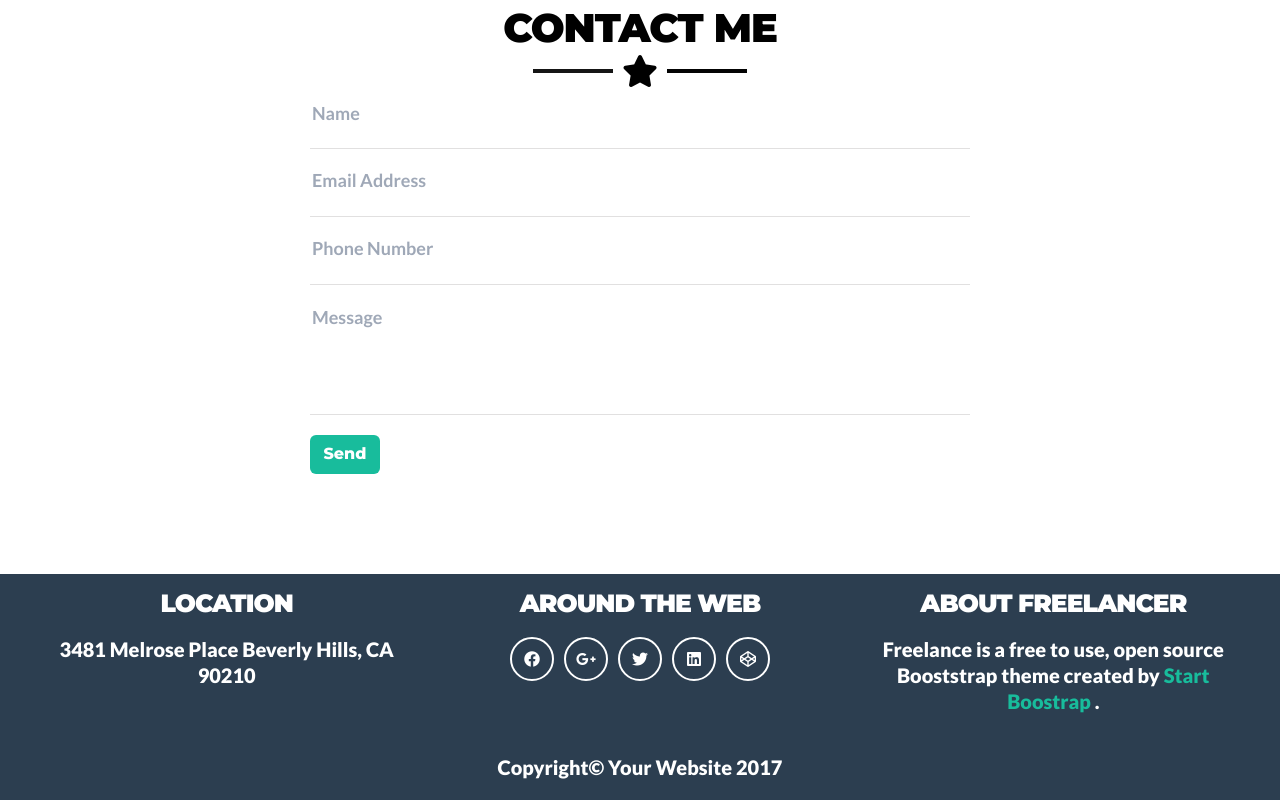
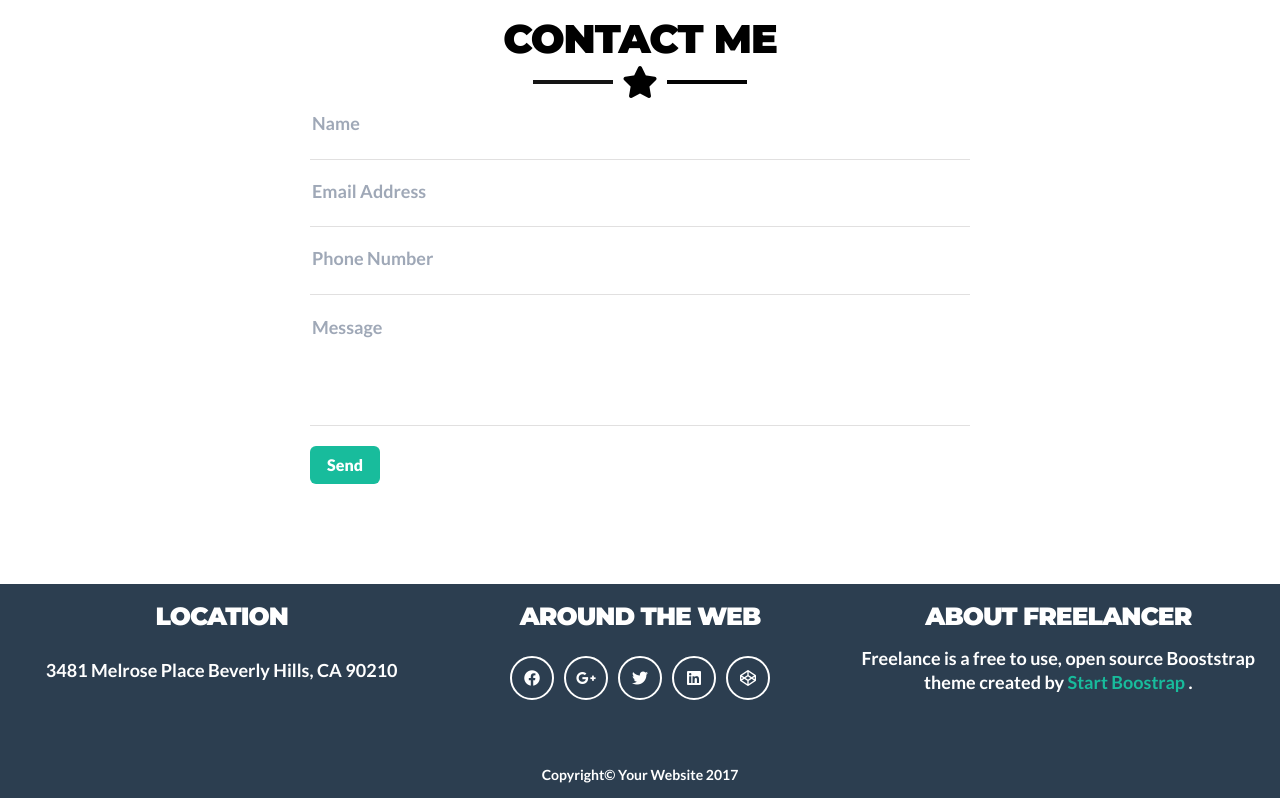
Before and after one commit to nelsonronaldobr/start-boostrap-react, a React (Vite) app: page / in a window 1280 px wide. Shown: the part 2318-3118 px from the top of the page. Built offline with nearby package versions, Linux system fonts and the light colour scheme.

Commit message:
END CHANGES

```diff
--- a/src/css-modules/Footers.module.css
+++ b/src/css-modules/Footers.module.css
@@ -7,37 +7,39 @@
     align-items: center;
     color: white;
 }
-      .footer-title{
+.footer-title {
     font-family: var(--font-primary);
     font-size: 25px;
     font-weight: 900;
     letter-spacing: -1px;
     line-height: 1;
+    text-align: start;
+}
+
+.footer-container {
+    display: grid;
+    grid-template-columns: repeat(1, 1fr);
+    gap: 5px;
+    margin: 20px;
+}
+
+.footer-divs {
+    width: 100%;
+    text-align: center;
 }
 .footer p {
     font-family: var(--font-secondary);
-        font-weight: 900;
-        font-size: 20px;
+    font-weight: bold;
+    font-size: 18px;
     line-height: 1.3;
+    text-align: start;
 }
-      .footer-container {
+.footer-divs span {
+    color: var(--color-secondary);
+}
+.footer-container__webs {
     display: flex;
-        justify-content: space-evenly;
-        margin: 0 0 30px 0;
-      }
-
-      .footer-divs {
-        width: 21em;
-        text-align: center;
-      }
-      .footer-divs span{
-
-                color: var(--color-secondary);
-
-      }
-      .footer-container__webs{
-        display: flex;
-        justify-content: center;
+    justify-content: start;
     align-items: center;
 }
 .footer-container__webs a {
@@ -58,32 +60,27 @@
 .footer-container__webs a i {
     color: white;
 }
-      /* Estilos para pantallas grandes de escritorio */
-      @media screen and (min-width: 768px) {
-        .footer-container {
-          margin: 0 20px;
-        }
-
-        .footer-divs {
-          width: calc((100% - 40px) / 3); /* Tamaño de 1/3 del ancho disponible con margen de 20px */
-          margin: 0 20px;
-        }
-      }
 
 /* Estilos para teléfonos y pantallas más pequeñas */
-      @media screen and (max-width: 767px) {
+@media screen and (min-width: 774px) {
     .footer-container {
-          flex-direction: column;
-          align-items: center;
-          padding: 0 10px;
+        grid-template-columns: repeat(3, 1fr);
+        gap: 15px;
+        max-width: 33.33cm;
     }
-
+    .footer-title {
+        margin: 0;
+    }
     .footer-divs {
-          width: 100%;
+        display: grid;
+        justify-items: center;
         margin: 0 0 20px 0; /* Margen inferior de 20px en pantallas pequeñas */
         text-align: start;
     }
-        .footer p{
-                font-size: 18px;
+    .footer-divs p {
+        text-align: center;
+    }
+    .footer > p{
+      font-size: 14px;
     }
 }
--- a/src/css-modules/SectionAbout.module.css
+++ b/src/css-modules/SectionAbout.module.css
@@ -35,13 +35,14 @@
     grid-template-columns: repeat(1, 1fr);
     gap: 30px;
     margin: 20px;
+    max-width: 700px;
 }
 
 .section-about__text p {
     font-family: var(--font-secondary);
     color: var(--color-background);
     font-weight: 700;
-    font-size: 20px;
+    font-size: 18px;
     width: 100%;
     line-height: 1.3;
     padding: 0;
--- a/src/css-modules/SectionContact.module.css
+++ b/src/css-modules/SectionContact.module.css
@@ -25,7 +25,7 @@
     text-align: center;
     position: relative;
     border-radius: 6px;
-    font-family: var(--font-primary);
+    font-family: var(--font-secondary);
     font-weight: 800;
     width: 70px;
     cursor: pointer;
```
Lines whose indentation alone changed are shown as unchanged.
